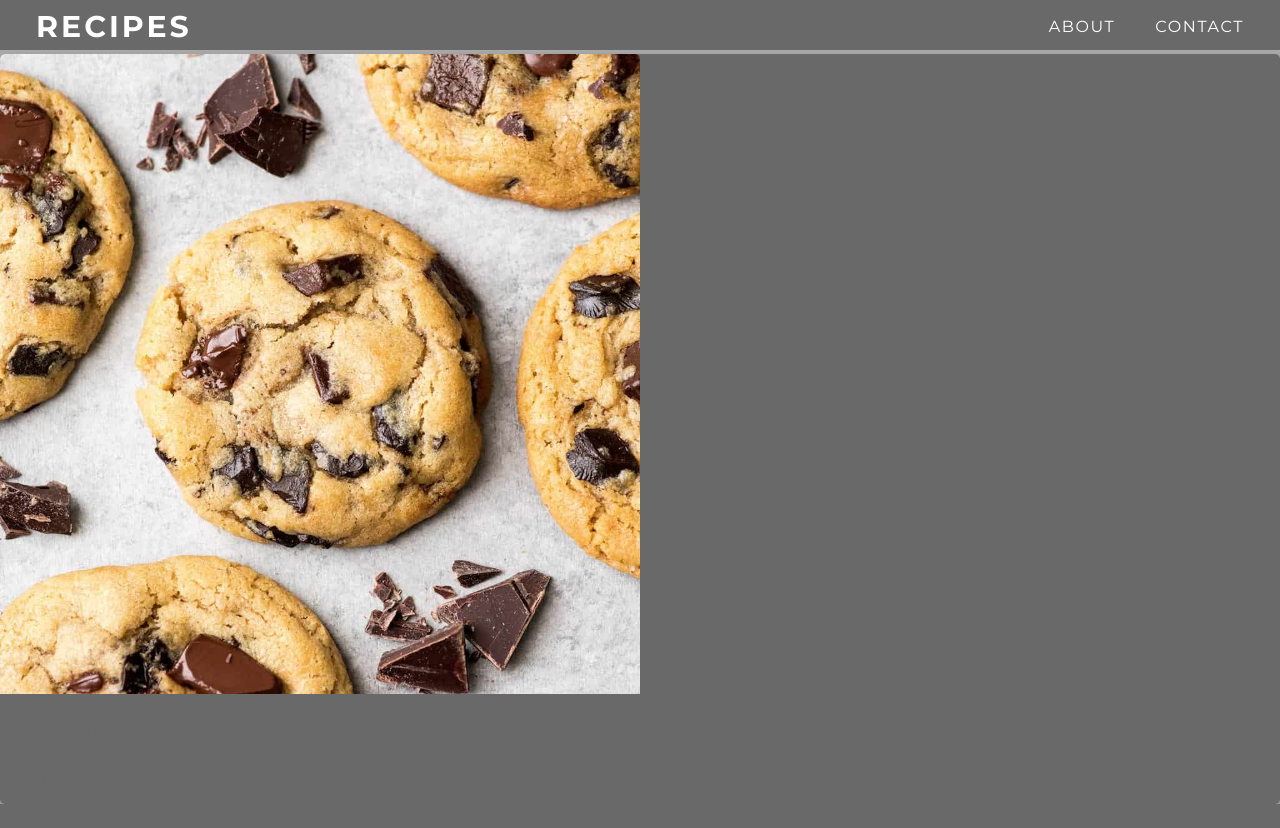
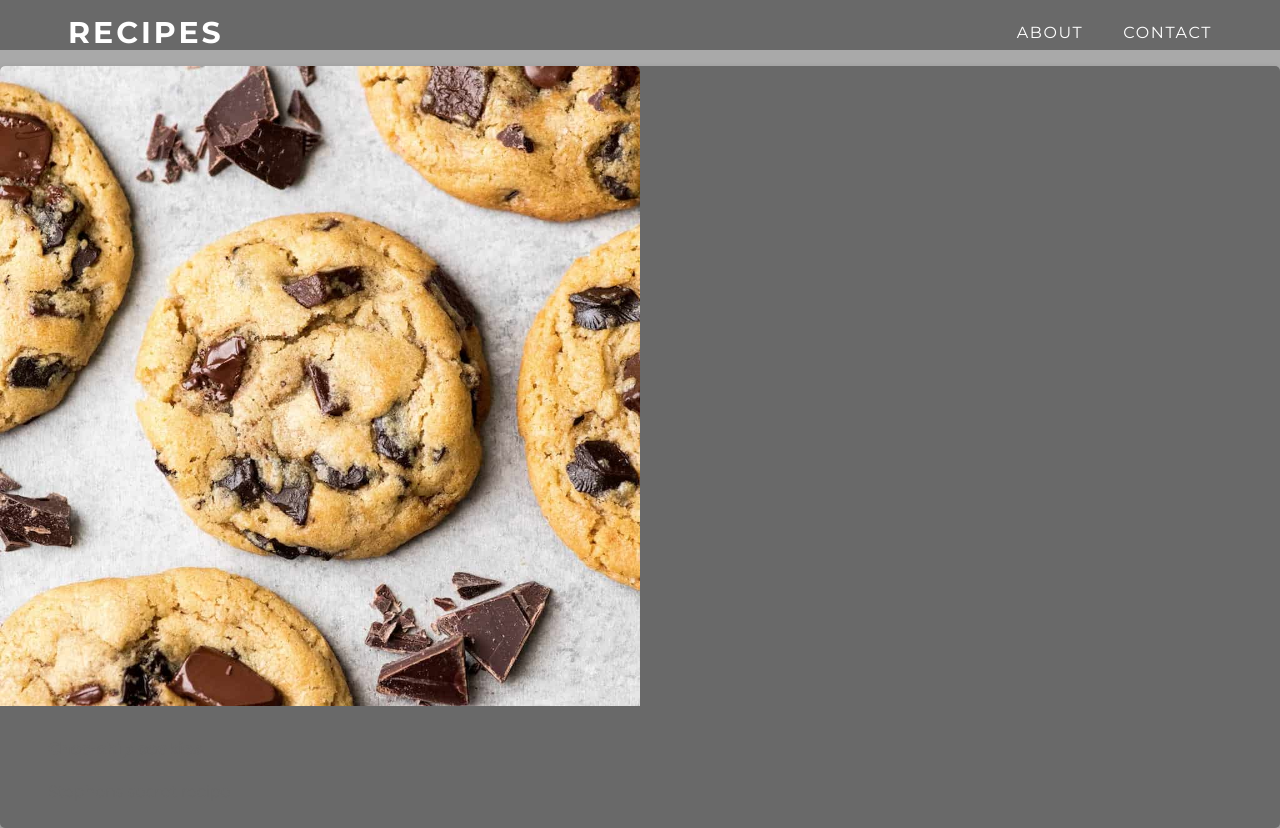
Before and after one commit to zachstep05/zachstep05.github.io, a PHP site: page / in a window 1280 px wide. Before the commit the page ends 804 px from the top, so only its background shows below. Run offline with PHP 8.4, Linux system fonts and the light colour scheme.

Commit message:
Update styles.css

```diff
--- a/styles.css
+++ b/styles.css
@@ -174,5 +174,5 @@ img {
 }
 
 .container {
-  padding: 2px 16px;
+  padding: 8px 48px;
 }
```
